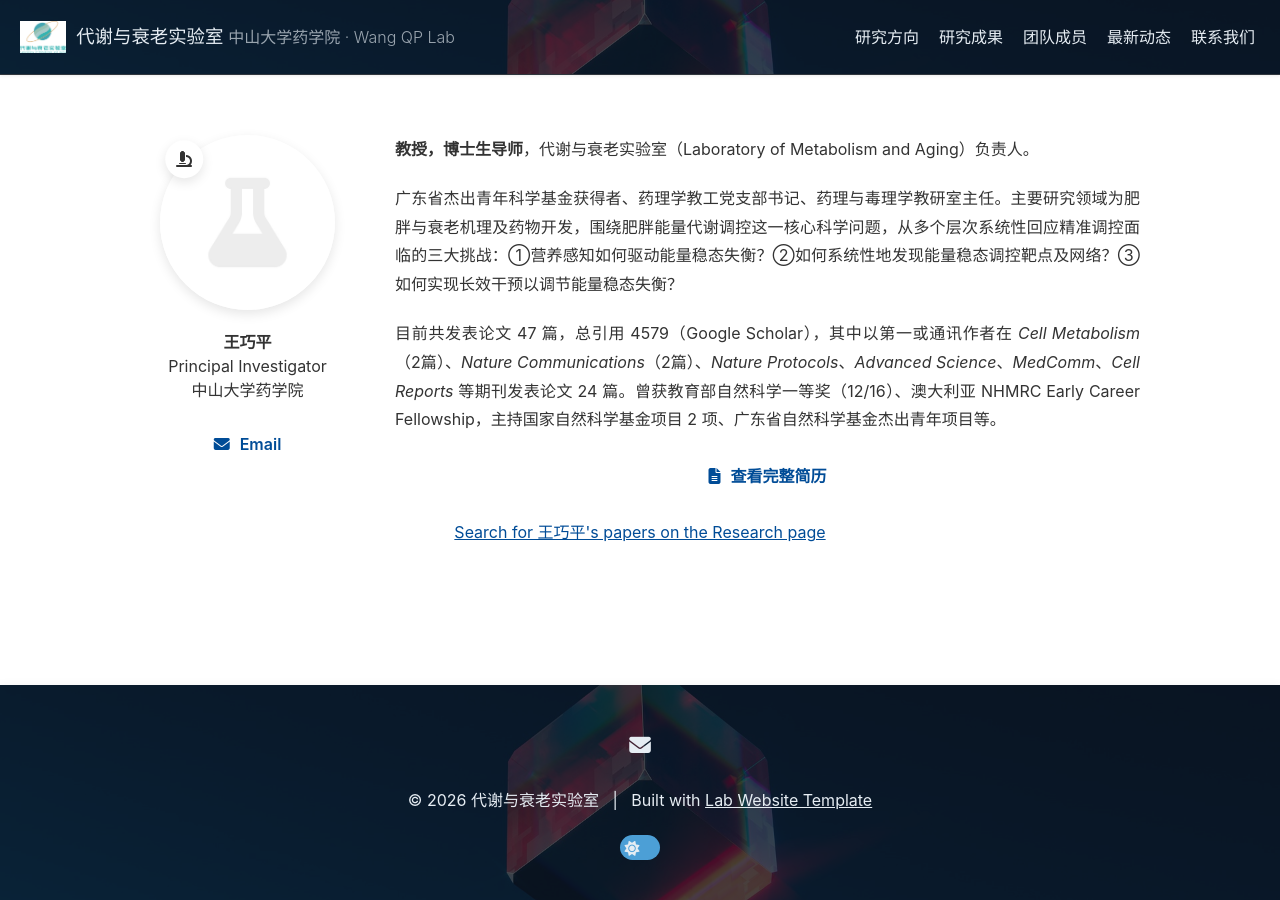
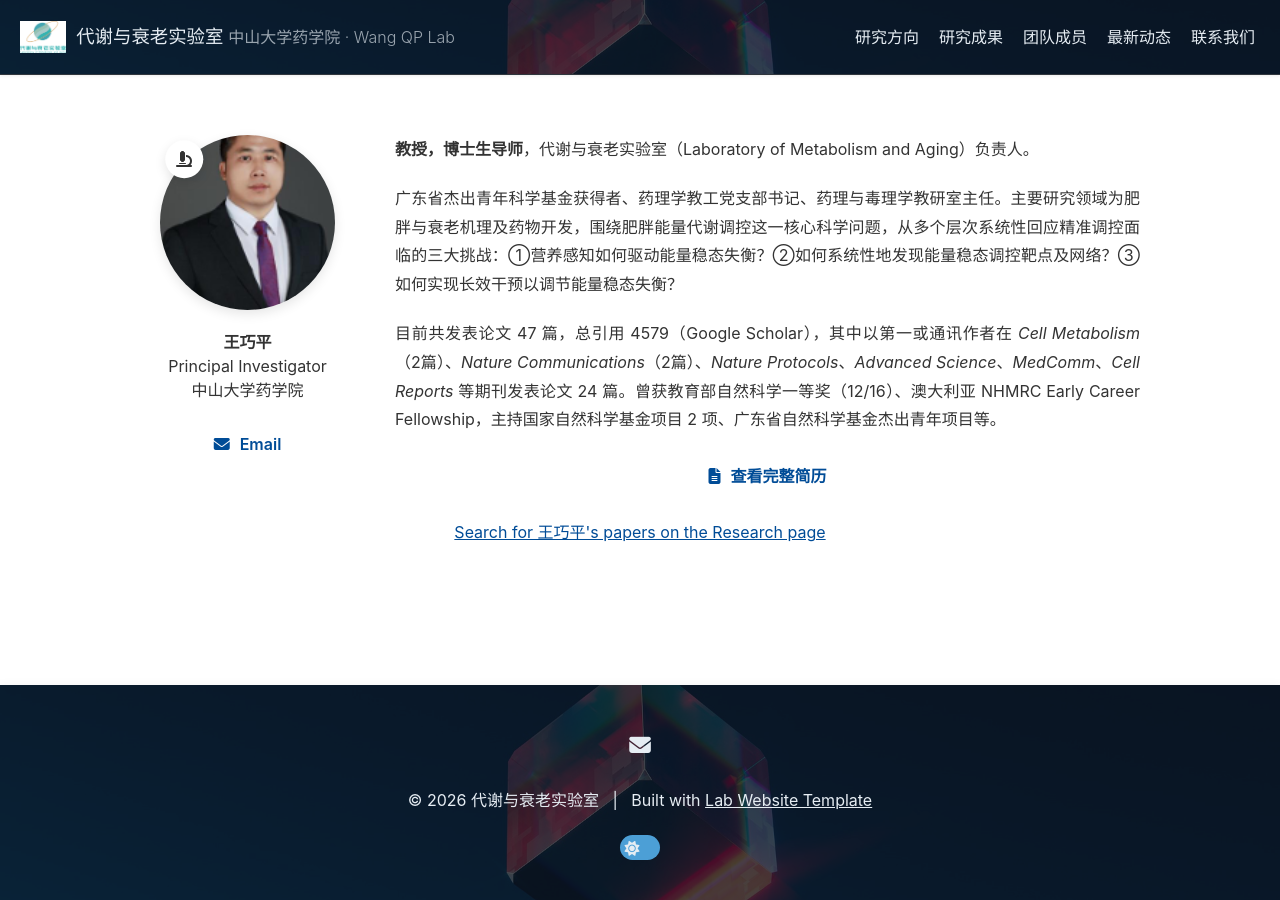
Before and after one commit to wangseeker/wangqp-lab, a Jekyll site: the page built from _members/wang-qiaoping.md, in a window 1280 px wide. Built offline with Jekyll 4.4.1, drawn with Linux system fonts in a browser that asks for light colours; a style sheet for code colours, icons or effects is not loaded.

Commit message:
王巧平教授成员页头像替换为真实照片（images/wang-qiaoping.png）

```diff
--- a/_members/wang-qiaoping.md
+++ b/_members/wang-qiaoping.md
@@ -1,6 +1,6 @@
 ---
 name: 王巧平
-image: images/photo.jpg
+image: images/wang-qiaoping.png
 role: principal-investigator
 affiliation: 中山大学药学院
 aliases:
```
Also changed, not shown: images/wang-qiaoping.png (added).
